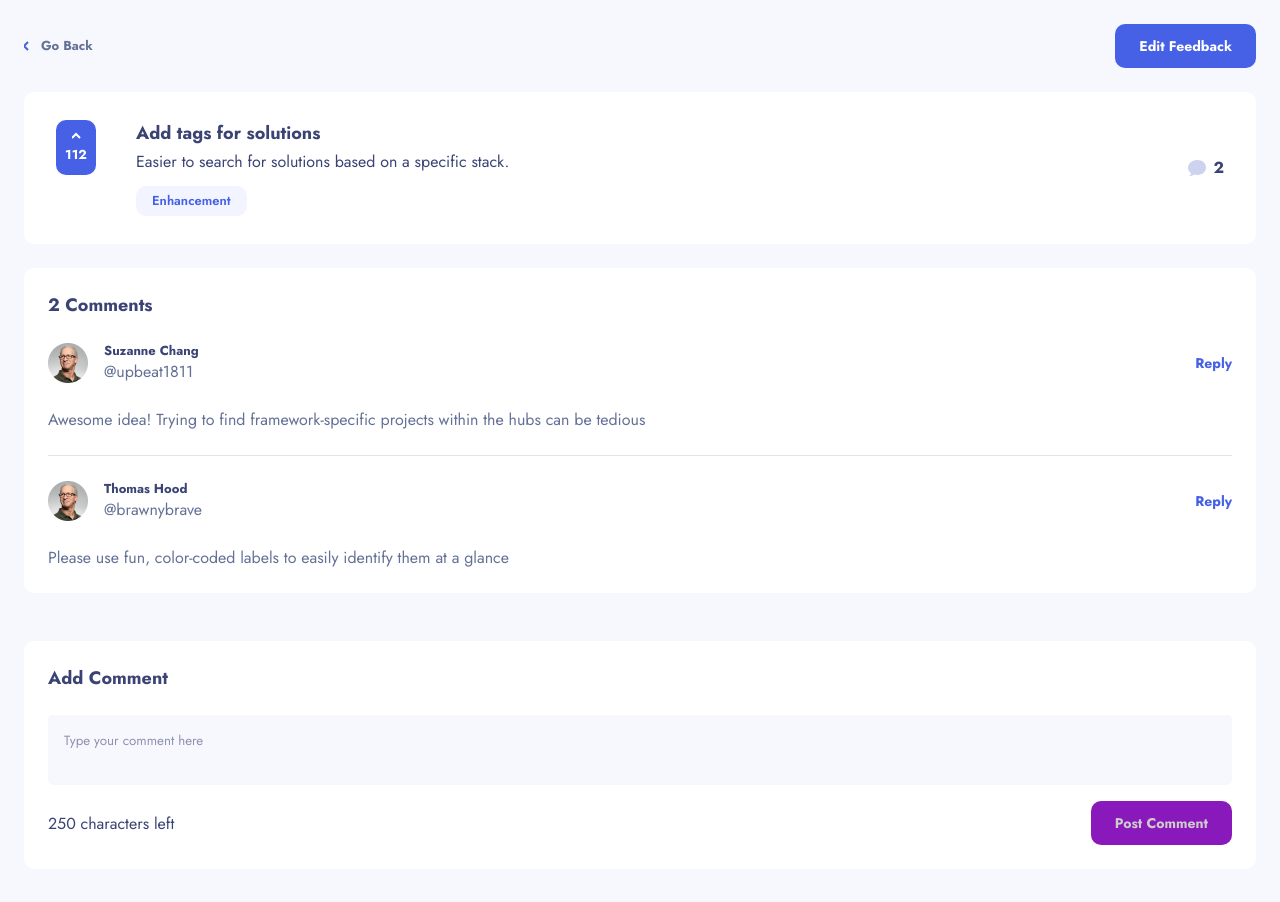
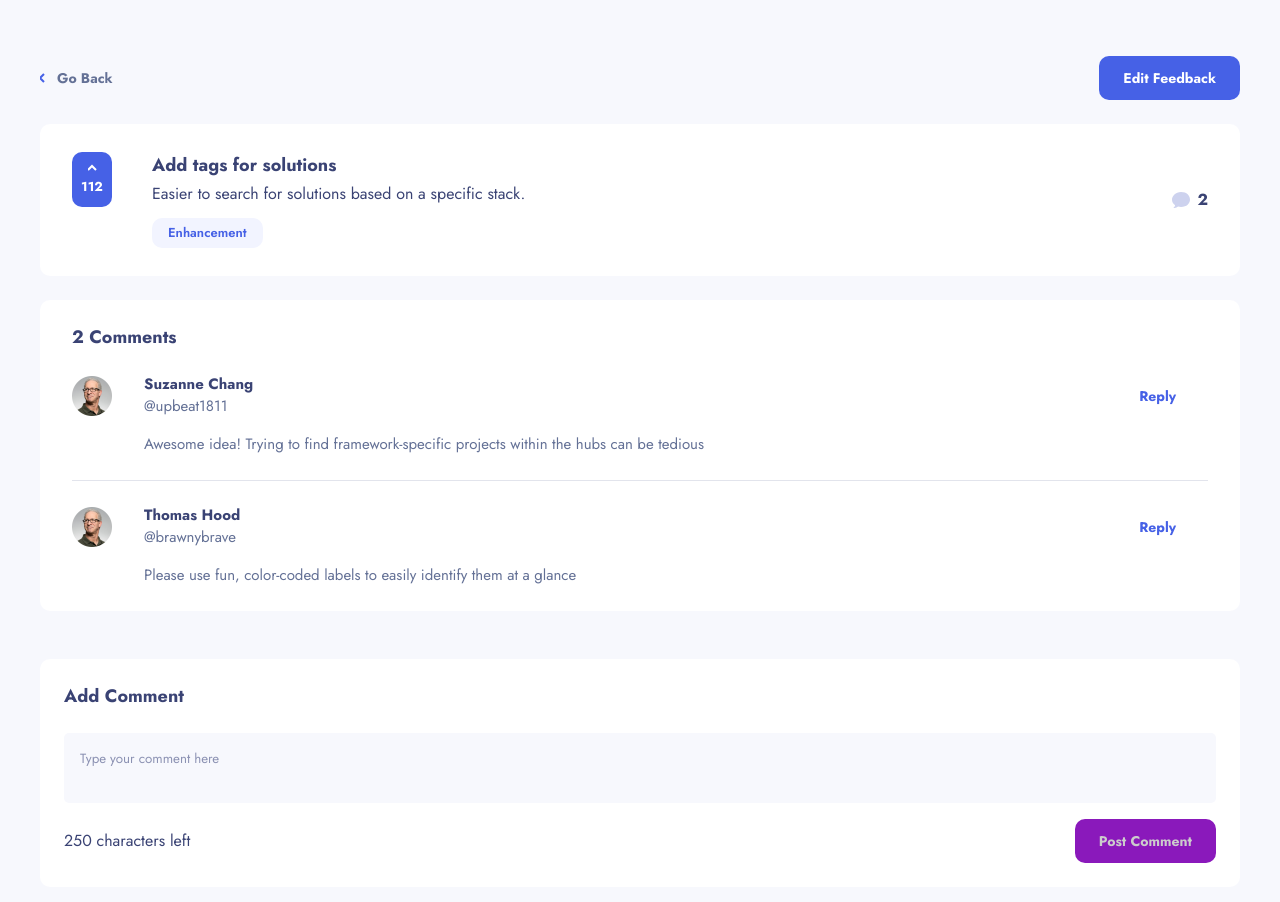
Before and after one commit to omonteon/product-feedback-app, a React (Vite) app: page /feedback/1 in a window 1280 px wide. Shown: the top 902 px of the page. Built offline with nearby package versions, Linux system fonts and the light colour scheme.

Commit message:
refactor: used css grid for comment layout

```diff
--- a/src/components/Comment/Comment.tsx
+++ b/src/components/Comment/Comment.tsx
@@ -1,5 +1,6 @@
 import { useState } from "react";
 import { Comment } from "src/interfaces/Feedback";
+import AvatarTestImage from "@assets/avatar-test.png";
 import CommentReply from "./CommentReply";
 import CommentHeader from "./CommentHeader";
 import AddComment from "@components/AddComment";
@@ -20,7 +21,9 @@ function Comment({ comment, feedbackId, className = "" }: CommentProps) {
   }
 
   return (
+    <>
       <div className={`${styles.comment} ${className}`}>
+        <img src={AvatarTestImage} alt={user.name} />
         <CommentHeader user={user} onClickReply={toggleReply} />
         <p>{content}</p>
         <div
@@ -32,6 +35,7 @@ function Comment({ comment, feedbackId, className = "" }: CommentProps) {
             commentId={comment.id}
             onCommentSubmitted={() => setReplyFormVisible(false)}
           />
+        </div>
       </div>
       {replies.length > 0 ? (
         <div className={styles.replies}>
@@ -47,7 +51,7 @@ function Comment({ comment, feedbackId, className = "" }: CommentProps) {
           })}
         </div>
       ) : null}
-    </div>
+    </>
   );
 }
 
--- a/src/components/Comment/CommentHeader.tsx
+++ b/src/components/Comment/CommentHeader.tsx
@@ -1,7 +1,6 @@
 import { MouseEventHandler } from "react";
 import { User } from "src/interfaces/Feedback";
 import Button from "@components/Button";
-import AvatarTestImage from "@assets/avatar-test.png";
 import styles from "./comment.module.css";
 
 interface CommentHeaderProps {
@@ -13,11 +12,8 @@ function CommentHeader({ user, onClickReply }: CommentHeaderProps) {
   return (
     <header className={styles.header}>
       <div className={styles.userInfo}>
-        <img src={AvatarTestImage} alt={user.name} />
-        <div>
-          <h5>{user.name}</h5>
-          <p>@{user.username}</p>
-        </div>
+        <h5>{user.name}</h5>
+        <p>@{user.username}</p>
       </div>
       <Button type="link" onClick={onClickReply}>
         Reply
--- a/src/components/Comment/CommentReply.tsx
+++ b/src/components/Comment/CommentReply.tsx
@@ -1,5 +1,6 @@
 import { useState } from "react";
 import { CommentReply } from "src/interfaces/Feedback";
+import AvatarTestImage from "@assets/avatar-test.png";
 import CommentHeader from "./CommentHeader";
 import AddComment from "@components/AddComment";
 import styles from "./comment.module.css";
@@ -25,7 +26,8 @@ function CommentReply({
   }
 
   return (
-    <div className={`${className || ""}`}>
+    <div className={`${styles.comment} ${className || ""}`}>
+      <img src={AvatarTestImage} alt={user.name} />
       <CommentHeader user={user} onClickReply={toggleReply} />
       <p className={styles.content}>
         <b>@{replyingTo}</b> {content}
--- a/src/components/Comment/comment.module.css
+++ b/src/components/Comment/comment.module.css
@@ -1,26 +1,25 @@
+.comment {
+  display: grid;
+  grid-template-columns: 40px 1fr;
+  column-gap: 1rem;
+  row-gap: 1rem;
+  align-items: center;
+}
+
+.comment img {
+  width: 100%;
+}
+
 .comment p {
   color: var(--gray-dark-c);
+  grid-column-start: 1;
+  grid-column-end: span 2;
 }
 
 .header {
   display: flex;
   align-items: center;
-}
-
-.userInfo img {
-  width: 40px;
-  height: 40px;
-}
-
-.userInfo {
-  display: flex;
-  align-items: center;
-  column-gap: 1rem;
-}
-
-.userInfo h5 {
-  font-size: 0.8125rem;
-  line-height: 1.4;
+  justify-content: space-between;
 }
 
 .content b {
@@ -52,8 +51,23 @@
 .replyForm {
   margin-top: 1rem;
   text-align: right;
+  grid-column-start: 1;
+  grid-column-end: span 2;
 }
 
 .replyForm textarea {
   margin-bottom: 1rem;
 }
+
+@media (min-width: 768px) {
+  .comment {
+    column-gap: 2rem;
+  }
+  .comment p {
+    font-size: 0.9375rem;
+    grid-column-start: 2;
+  }
+  .replyForm {
+    grid-column-start: 2;
+  }
+}
--- a/src/pages/FeedbackDetails/FeedbackDetails.tsx
+++ b/src/pages/FeedbackDetails/FeedbackDetails.tsx
@@ -1,3 +1,4 @@
+import { Suspense } from "react";
 import {
   Await,
   Link,
@@ -16,9 +17,8 @@ import Button from "@components/Button";
 import Card from "@components/Card";
 import Comment from "@components/Comment";
 import AddComment from "@components/AddComment";
+import Skeleton from "@components/Skeleton";
 import styles from "./feedbackDetails.module.css";
-import { Suspense } from "react";
-import Skeleton from "@components/Skeleton";
 
 type FeedbackDetailsDataTuple = [IFeedbackDetails, CurrentUser];
 type FeedbackDetailsData = {
--- a/src/pages/FeedbackDetails/feedbackDetails.module.css
+++ b/src/pages/FeedbackDetails/feedbackDetails.module.css
@@ -2,7 +2,7 @@
   padding: 1.5rem;
 }
 
-.feedbackDetails header {
+.feedbackDetails > header {
   display: flex;
   justify-content: space-between;
   margin-bottom: 1.5rem;
@@ -31,19 +31,33 @@
 .comment {
   padding-bottom: 1.5rem;
   margin-bottom: 1.5rem;
-  border-bottom: 1px solid rgb(140 146 179 / 25%); /* TODO: Maybe create a variable for this color ? */
+  border-bottom: 1px solid rgb(140 146 179 / 25%);
 }
 
 .comment:last-of-type {
   padding: 0;
   margin: 0;
-  border: none;
+  border-bottom: none;
 }
 
 .addComment {
   margin-top: 1.5rem;
+  grid-column-start: 1;
+  grid-column-end: span 2;
 }
 
 .addComment h3 {
   margin-bottom: 1.5rem;
 }
+
+@media (min-width: 768px) {
+  .feedbackDetails {
+    padding: 56px 40px 40px;
+  }
+  .feedbackDetails header a {
+    font-size: 0.875rem;
+  }
+  .comments {
+    padding: 1.5rem 2rem;
+  }
+}
```
Lines whose indentation alone changed are shown as unchanged.
